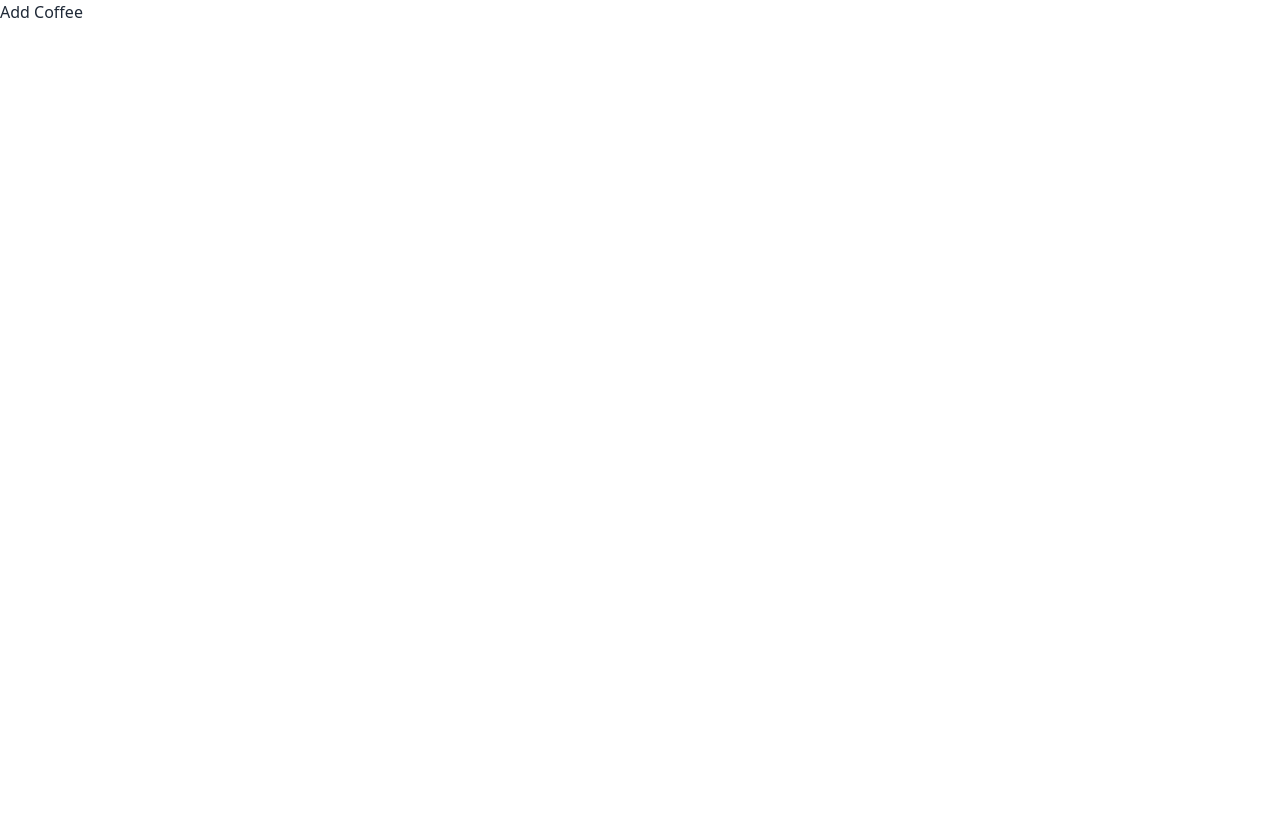
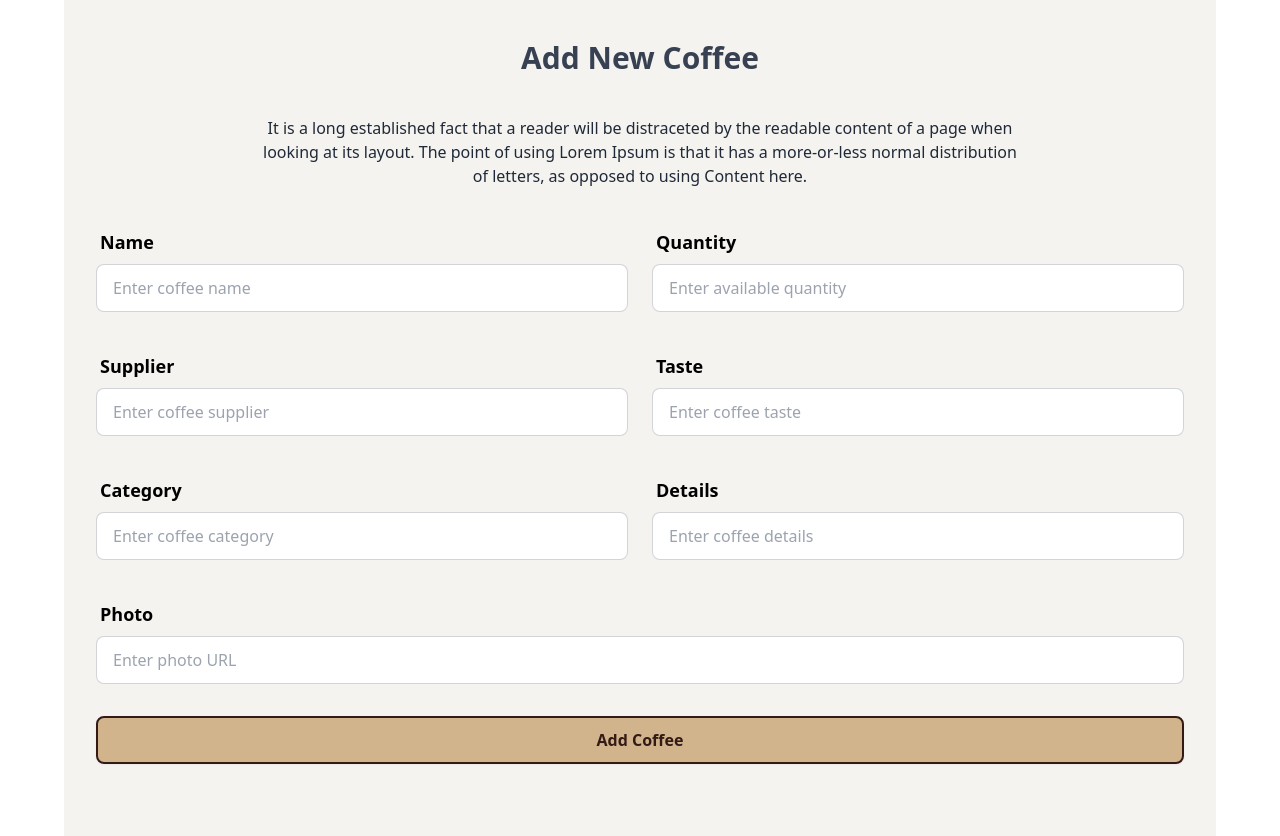
Before and after one commit to Mr-RoyShuvro/espresso-emporium-client, a React (Vite) app: page /add in a window 1280 px wide. Before the commit the page ends 800 px from the top, so only its background shows below. Built offline with nearby package versions, Linux system fonts and the light colour scheme.

Commit message:
created add coffee form

```diff
--- a/src/components/AddCoffee.jsx
+++ b/src/components/AddCoffee.jsx
@@ -1,7 +1,83 @@
 const AddCoffee = () => {
+
+    const handleAddCoffee = e =>{
+        e.preventDefault();
+        const form = e.target;
+        const name = form.name.value;
+        const quantity = form.quantity.value;
+        const supplier = form.supplier.value;
+        const taste = form.taste.value;
+        const category = form.category.value;
+        const details = form.details.value;
+        const photo = form.photo.value;
+
+
+        const newCoffee = {name, quantity, supplier, taste, category, details, photo};
+        console.log(newCoffee);
+    }
+
     return (
-        <div>
-            <h4>Add Coffee</h4>
+        <div className="bg-white">
+            <div className="bg-[#F4F3F0] max-w-6xl mx-auto">
+                <h4 className="text-center text-3xl font-bold text-[#374151] py-10">Add New Coffee</h4>
+                <p className="max-w-3xl mx-auto text-center">It is a long established fact that a reader will be distraceted by the readable content of a page when looking at its layout. The point of using Lorem Ipsum is that it has a more-or-less normal distribution of letters, as opposed to using Content here.</p>
+                <form onSubmit={handleAddCoffee} className="card-body">
+                    {/* form name and quantity row */}
+                    <div className="md:flex md:gap-6 md:mb-6">
+                        <div className="form-control md:w-1/2">
+                            <label className="label">
+                                <span className="label-text text-black text-lg font-semibold">Name</span>
+                            </label>
+                            <input type="text" name="name" placeholder="Enter coffee name" className="input input-bordered bg-white w-full" required />
+                        </div>
+                        <div className="form-control md:w-1/2">
+                            <label className="label">
+                                <span className="label-text text-black text-lg font-semibold">Quantity</span>
+                            </label>
+                            <input type="text" name="quantity" placeholder="Enter available quantity" className="input input-bordered bg-white w-full" required />
+                        </div>
+                    </div>
+                    {/* form supplier and taste row */}
+                    <div className="md:flex md:gap-6 md:mb-6">
+                        <div className="form-control md:w-1/2">
+                            <label className="label">
+                                <span className="label-text text-black text-lg font-semibold">Supplier</span>
+                            </label>
+                            <input type="text" name="supplier" placeholder="Enter coffee supplier" className="input input-bordered bg-white w-full" required />
+                        </div>
+                        <div className="form-control md:w-1/2">
+                            <label className="label">
+                                <span className="label-text text-black text-lg font-semibold">Taste</span>
+                            </label>
+                            <input type="text" name="taste" placeholder="Enter coffee taste" className="input input-bordered bg-white w-full" required />
+                        </div>
+                    </div>
+                    {/* form category and details row */}
+                    <div className="md:flex md:gap-6 md:mb-6">
+                        <div className="form-control md:w-1/2">
+                            <label className="label">
+                                <span className="label-text text-black text-lg font-semibold">Category</span>
+                            </label>
+                            <input type="text" name="category" placeholder="Enter coffee category" className="input input-bordered bg-white w-full" required />
+                        </div>
+                        <div className="form-control md:w-1/2">
+                            <label className="label">
+                                <span className="label-text text-black text-lg font-semibold">Details</span>
+                            </label>
+                            <input type="text" name="details" placeholder="Enter coffee details" className="input input-bordered bg-white w-full" required />
+                        </div>
+                    </div>
+                    {/* form photo row */}
+                    <div className="form-control mb-6">
+                        <label className="label">
+                            <span className="label-text text-black text-lg font-semibold">Photo</span>
+                        </label>
+                        <input type="text" name="photo" placeholder="Enter photo URL" className="input input-bordered bg-white w-full" required />
+                    </div>
+                    {/* btn */}
+                    <input type="submit" value="Add Coffee" className="btn mb-10 border-2 border-[#331A15] bg-[#D2B48C] text-[#331A15] hover:bg-[#331A15] hover:text-[#D2B48C] text-base font-semibold" />
+                </form>
+            </div>
         </div>
     );
 };
```
